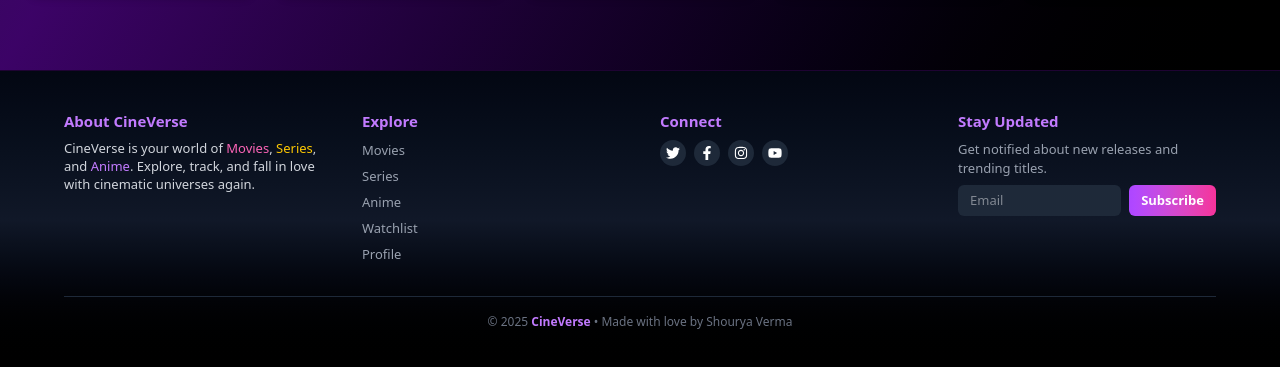
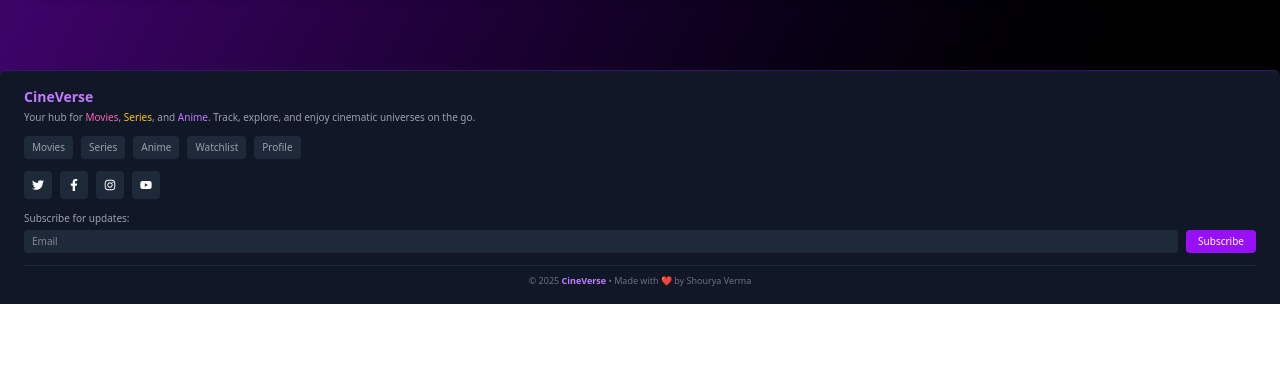
Before and after one commit to Shourya760/CineVerse, a React (Vite) app: page /home in a window 1280 px wide. Shown: the part 2290-2657 px from the top of the page. After the commit the page ends 2594 px from the top, so only its background shows below. Built offline with nearby package versions, Linux system fonts and the light colour scheme.

Commit message:
footter fixed and notification fun added

```diff
--- a/package.json
+++ b/package.json
@@ -17,10 +17,12 @@
     "lucide-react": "^0.544.0",
     "qrcode.react": "^4.2.0",
     "react": "^19.1.1",
+    "react-confetti": "^6.4.0",
     "react-dom": "^19.1.1",
     "react-icons": "^5.5.0",
     "react-leaflet": "^5.0.0",
     "react-router-dom": "^7.9.1",
+    "react-use": "^17.6.0",
     "tailwindcss": "^4.1.13"
   },
   "devDependencies": {
--- a/src/components/Footer.jsx
+++ b/src/components/Footer.jsx
@@ -4,83 +4,59 @@ import { FaTwitter, FaFacebookF, FaInstagram, FaYoutube } from "react-icons/fa";
 
 export default function Footer() {
   return (
-    <footer className="bg-gradient-to-t from-black via-gray-900 to-gray-950 text-gray-400 py-6 px-3 sm:py-8 sm:px-6 md:py-10 md:px-16 border-t border-purple-600/20 text-[11px] sm:text-[13px] md:text-sm">
-      <div className="max-w-7xl mx-auto grid grid-cols-4 gap-4 sm:gap-6 md:gap-10">
-        {/* About */}
-        <div>
-          <h3 className="text-purple-400 font-semibold text-[13px] sm:text-[15px] mb-1.5 sm:mb-2">
-            About CineVerse
-          </h3>
-          <p className="leading-snug text-gray-300 text-[11px] sm:text-[13px]">
-            CineVerse is your world of{" "}
-            <span className="text-pink-400">Movies</span>,{" "}
-            <span className="text-yellow-400">Series</span>, and{" "}
-            <span className="text-purple-400">Anime</span>. Explore, track, and
-            fall in love with cinematic universes again.
+    <footer className="bg-gray-900 text-gray-300 text-[11px] sm:text-[12px] py-4 px-4 sm:px-6 border-t border-purple-600/30 rounded-t-md">
+      {/* About Section */}
+      <div className="mb-3">
+        <h3 className="text-purple-400 font-semibold text-sm mb-1">CineVerse</h3>
+        <p className="text-gray-400 text-[10px] leading-snug">
+          Your hub for <span className="text-pink-400">Movies</span>, <span className="text-yellow-400">Series</span>, and <span className="text-purple-400">Anime</span>. Track, explore, and enjoy cinematic universes on the go.
         </p>
       </div>
 
-        {/* Explore */}
-        <div>
-          <h3 className="text-purple-400 font-semibold text-[13px] sm:text-[15px] mb-1.5 sm:mb-2">
-            Explore
-          </h3>
-          <ul className="space-y-1 sm:space-y-1.5">
+      {/* Quick Links */}
+      <div className="mb-3 flex flex-wrap gap-2">
         {["Movies", "Series", "Anime", "Watchlist", "Profile"].map((item) => (
-              <li key={item}>
           <a
+            key={item}
             href="#"
-                  className="hover:text-pink-400 transition duration-200 text-[11px] sm:text-[13px]"
+            className="text-gray-400 text-[10px] px-2 py-1 bg-gray-800 hover:bg-purple-700 rounded transition"
           >
             {item}
           </a>
-              </li>
         ))}
-          </ul>
       </div>
 
-        {/* Connect */}
-        <div>
-          <h3 className="text-purple-400 font-semibold text-[13px] sm:text-[15px] mb-1.5 sm:mb-2">
-            Connect
-          </h3>
-          <div className="flex space-x-1.5 sm:space-x-2 mt-1 sm:mt-2">
+      {/* Social Icons */}
+      <div className="mb-3 flex space-x-2">
         {[FaTwitter, FaFacebookF, FaInstagram, FaYoutube].map((Icon, i) => (
           <a
             key={i}
             href="#"
-                className="p-1 sm:p-1.5 bg-gray-800 rounded-full hover:bg-gradient-to-r hover:from-purple-500 hover:to-pink-500 hover:scale-110 transition"
+            className="p-2 bg-gray-800 rounded hover:bg-purple-700 transition"
           >
-                <Icon className="text-white text-[10px] sm:text-xs md:text-sm" />
+            <Icon className="text-white text-[12px]" />
           </a>
         ))}
       </div>
-        </div>
 
       {/* Newsletter */}
-        <div>
-          <h3 className="text-purple-400 font-semibold text-[13px] sm:text-[15px] mb-1.5 sm:mb-2">
-            Stay Updated
-          </h3>
-          <p className="text-[11px] sm:text-[13px] mb-2">
-            Get notified about new releases and trending titles.
-          </p>
-          <div className="flex space-x-1 sm:space-x-2">
+      <div className="mb-3">
+        <p className="text-gray-400 text-[10px] mb-1">Subscribe for updates:</p>
+        <div className="flex gap-2">
           <input
             type="email"
             placeholder="Email"
-              className="px-2 py-1 sm:px-3 sm:py-1.5 bg-gray-800 rounded-md text-gray-200 text-[11px] sm:text-[13px] w-full focus:outline-none focus:ring-2 focus:ring-purple-500"
+            className="flex-1 px-2 py-1 text-gray-200 bg-gray-800 rounded focus:outline-none focus:ring-1 focus:ring-purple-500 text-[10px]"
           />
-            <button className="bg-gradient-to-r from-purple-500 to-pink-500 hover:from-pink-500 hover:to-yellow-400 text-white font-semibold px-2.5 sm:px-3 py-1 sm:py-1.5 rounded-md text-[11px] sm:text-[13px] whitespace-nowrap">
+          <button className="px-3 py-1 bg-purple-600 hover:bg-purple-700 text-white rounded text-[10px]">
             Subscribe
           </button>
         </div>
       </div>
-      </div>
 
-      {/* Bottom Bar */}
-      <div className="border-t border-gray-800 mt-6 sm:mt-8 pt-3 sm:pt-4 text-center text-[10px] sm:text-[12px] text-gray-500">
-        © 2025 <span className="text-purple-400 font-semibold">CineVerse</span> • Made with love by Shourya Verma
+      {/* Bottom */}
+      <div className="border-t border-gray-800 pt-2 text-center text-gray-500 text-[9px]">
+        © 2025 <span className="text-purple-400 font-semibold">CineVerse</span> • Made with ❤️ by Shourya Verma
       </div>
     </footer>
   );
```
Also changed, not shown: src/components/Header.jsx (+80 -44 lines), 1 other file (tests, documents, lock files or other folders). Lines whose indentation alone changed are shown as unchanged.
